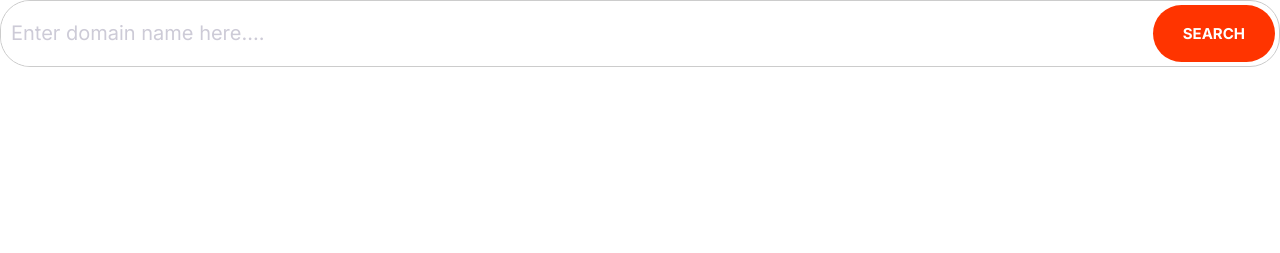
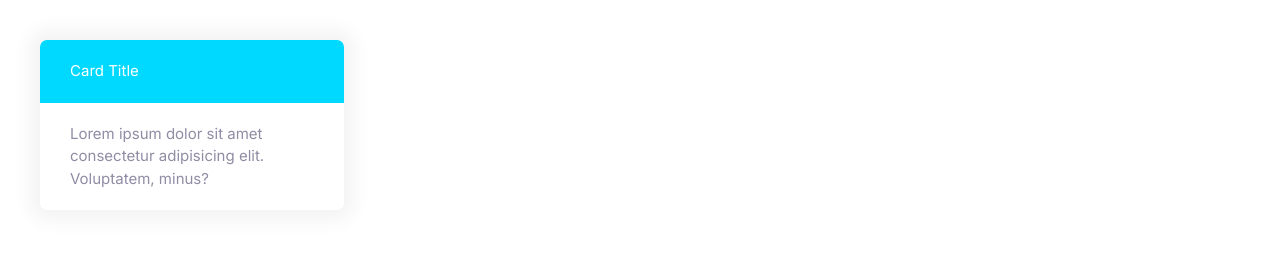
Before and after one commit to TOLU-MICH/first-poj-Moshify-, a plain HTML site: page index.html in a window 1280 px wide. Drawn offline with Linux system fonts and the light colour scheme.

Commit message:
Define The Card Component.

```diff
--- a/css/style.css
+++ b/css/style.css
@@ -4,8 +4,8 @@
   --color-accent: #ff3400;
   --color-headings: #1b0760;
   --color-body: #918ca4;
-  --color-border:#ccc;
-  --border-radius:30px;
+  --color-border: #ccc;
+  --border-radius: 30px;
 }
 
 *,
@@ -211,25 +211,44 @@ a {
   outline: 0;
   padding: 1.5rem 3.5rem;
 }
-::placeholder{
+::placeholder {
   color: #cdcbd7;
 }
-.input-group{
+.input-group {
   border: 1px solid var(--color-border);
   border-radius: var(--border-radius);
   display: flex;
 }
-.input-group .input{
+.input-group .input {
   border: 0;
   flex-grow: 1;
   padding: 1.5rem 1rem;
 }
 
-.input-group .btn{
+.input-group .btn {
   margin: 4px;
 }
-@media screen and (min-width){
-  .input{
-    font-size: 1.5rem ;
+@media screen and (min-width) {
+  .input {
+    font-size: 1.5rem;
   }
 }
+/* Cards */
+.card {
+  border-radius: 7px;
+  box-shadow: 0 0 20px 10px #f3f3f3;
+  overflow: hidden;
+}
+.card__header,
+.card__body {
+  padding: 2rem 3rem;
+}
+
+.card--primary .card__header {
+  background: var(--color-primary);
+  color: #fff;
+}
+.card--secondary .card__header {
+  background: var(--color-secondary);
+  color: #fff;
+}
--- a/index.html
+++ b/index.html
@@ -12,12 +12,13 @@
     <link rel="stylesheet" href="css/style.css">
 </head>
 <body>
-   <div class="input-group">
-       <input
-       type="text"
-       class="input"
-       placeholder="Enter domain name here....">
-    <button class="btn btn--accent">Search</button>
+   <div style="width: 30%; padding: 4rem;">
+       <div class="card card--secondary">
+           <header class="card__header">Card Title</header>
+           <div class="card__body">Lorem ipsum dolor sit amet consectetur adipisicing elit. Voluptatem, minus?
+           </div>
+       </div>
+   </div>
 </div>
 </body>
 </html>
```
Also changed, not shown: components/cards.html (added, +7 -0 lines).
